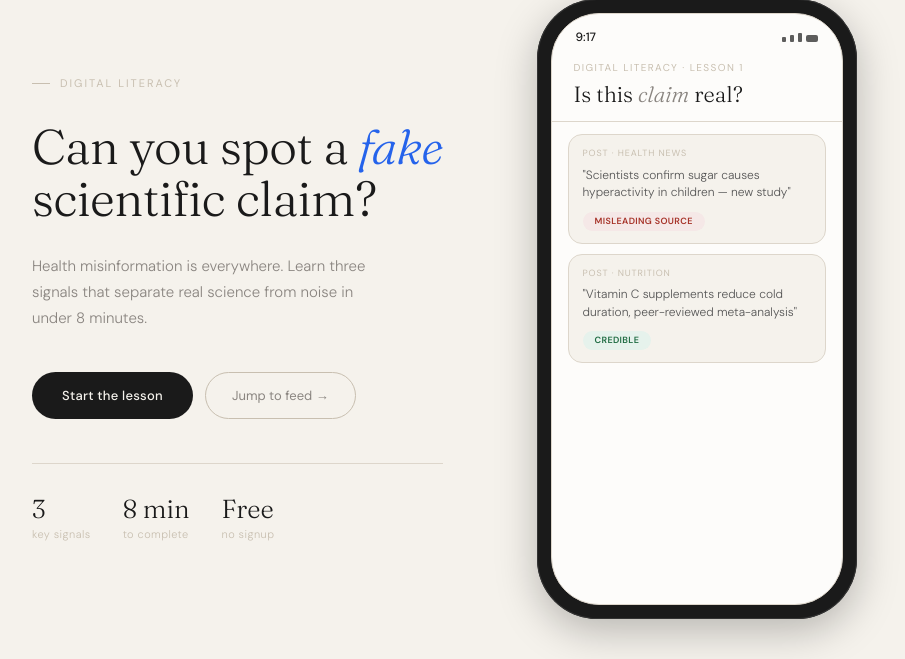
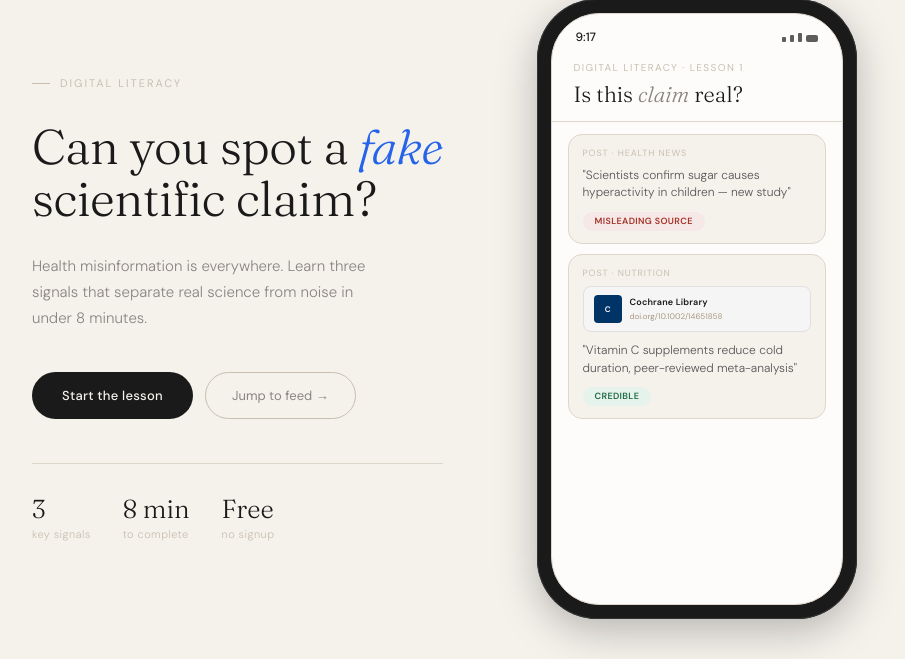
Before and after one commit to coms4170-user-interface-design/real-vs-fake-scientific-claims, a Flask app: page / in a window 1280 px wide. Shown: the part 139-798 px from the top of the page, without its empty margins (173-1078 px from the left). Run offline with Flask 3, Linux system fonts and the light colour scheme.

Commit message:
homepage: add Cochrane journal logo to credible post card

```diff
--- a/templates/home.html
+++ b/templates/home.html
@@ -399,6 +399,15 @@
           </div>
           <div class="post-card">
             <div class="post-meta">Post · Nutrition</div>
+            <div style="background: #f5f5f5; border-radius: 8px; padding: 8px 10px; margin-bottom: 10px; display: flex; align-items: center; gap: 8px; border: 1px solid #e0e0e0;">
+              <div style="width: 28px; height: 28px; background: #003366; border-radius: 4px; display: flex; align-items: center; justify-content: center; flex-shrink: 0;">
+                <span style="color: white; font-size: 8px; font-weight: 900; letter-spacing: -0.5px;">C</span>
+              </div>
+              <div>
+                <div style="font-size: 9px; font-weight: 700; color: #1a1a18; letter-spacing: 0.02em;">Cochrane Library</div>
+                <div style="font-size: 8px; color: #a89880; margin-top: 1px;">doi.org/10.1002/14651858</div>
+              </div>
+            </div>
             <div class="post-text">"Vitamin C supplements reduce cold duration, peer-reviewed meta-analysis"</div>
             <span class="badge good">Credible</span>
           </div>
```
